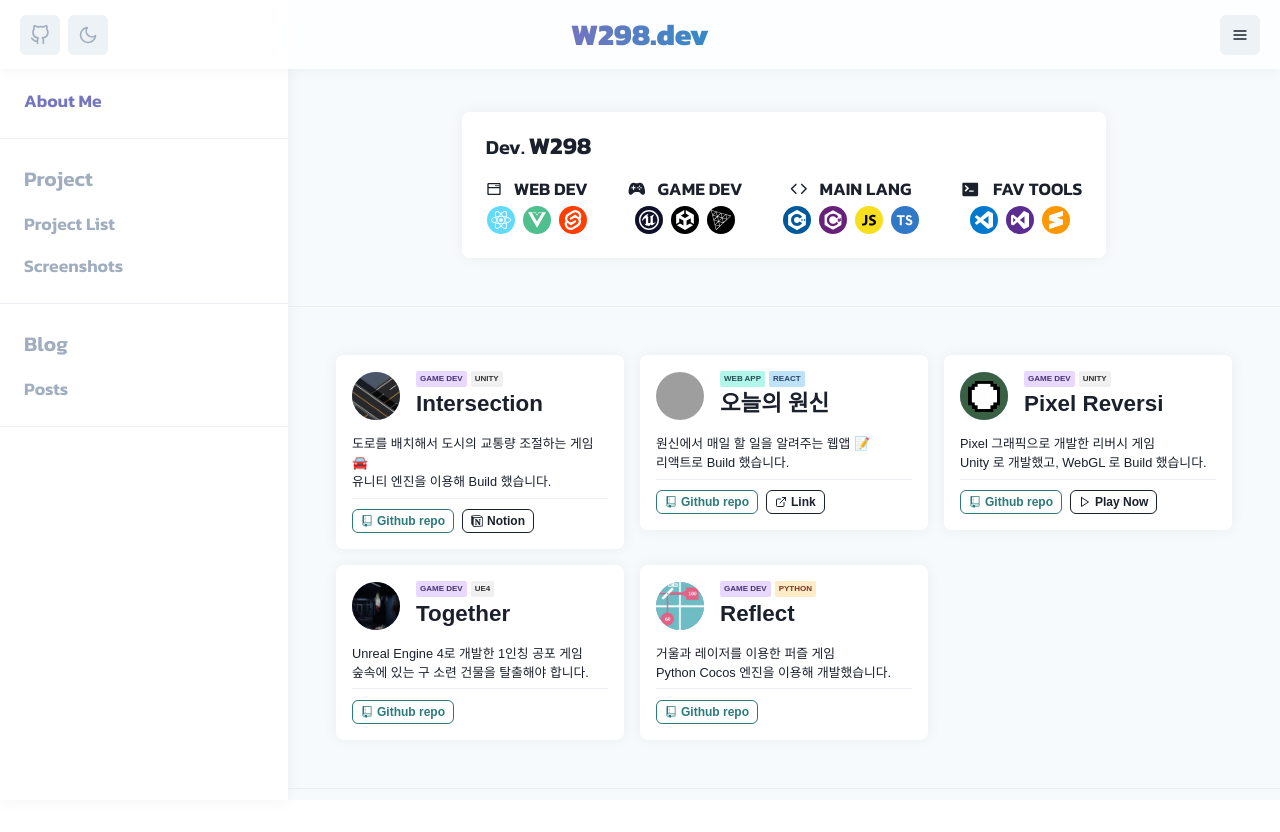
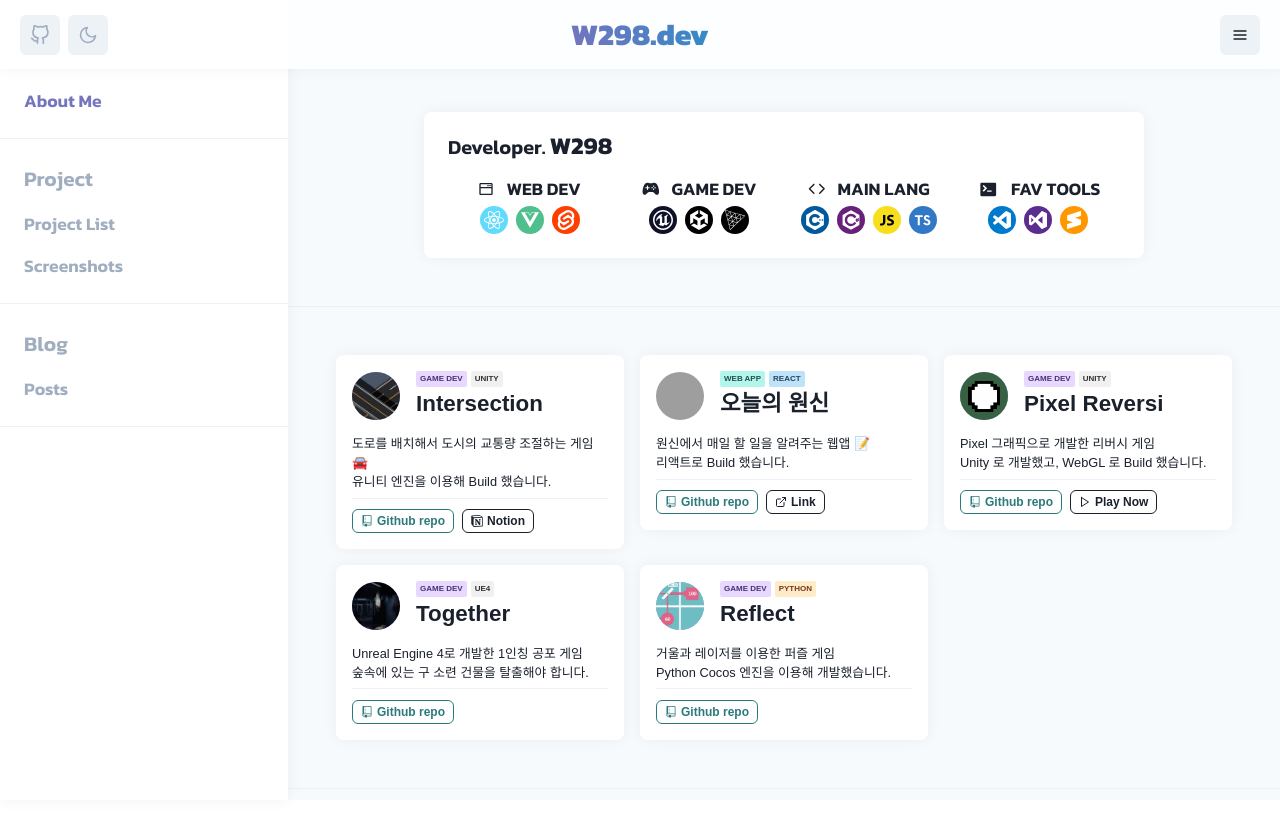
Before and after one commit to W298/w298.dev, a React (Create React App) app: page / in a window 1280 px wide. Shown: the top 832 px of the page. Built offline with nearby package versions, Linux system fonts and the light colour scheme; grey boxes are pictures that could not be loaded; a web font is replaced by a local one.

Commit message:
Manipulate AboutMe Card

```diff
--- a/src/AboutMe.js
+++ b/src/AboutMe.js
@@ -32,9 +32,11 @@ function CircleIcon({ bgColor, icon, iconSize = 1, fill = "white" }) {
       justifyContent="center"
       alignItems="center"
       _hover={{
-        transform: "scale(1.2)",
+        base: { transform: "scale(1) " },
+        sm: { transform: "scale(1)" },
+        md: { transform: "scale(1.1)" },
       }}
-      transform={{ base: "scale(0.8)", sm: "scale(0.8)", md: "scale(1)" }}
+      transform={{ base: "scale(0.9)", sm: "scale(0.9)", md: "scale(1)" }}
       transition="0.2s ease-in-out"
     >
       <Icon
@@ -56,6 +58,7 @@ function DemonCardContainer({ children }) {
       boxShadow="0 0 15px 0 rgba(0, 0, 0, 0.05)"
       flexDir="column"
       gap="0.25rem"
+      width="100%"
     >
       {children}
     </Flex>
@@ -79,6 +82,7 @@ function DemonCard({ children }) {
 export default function AboutMe() {
   return (
     <Flex p={8} py={12} justifyContent="center">
+      <Flex width={{ base: "100%", sm: "100%", md: "45rem" }}>
         <DemonCardContainer>
           <Flex alignItems="flex-end">
             <Text
@@ -89,7 +93,7 @@ export default function AboutMe() {
               pl={2}
               pr={1}
             >
-            Dev.
+              Developer.
             </Text>
             <Text
               fontSize={{ base: "1.3rem", sm: "1.3rem", md: "1.5rem" }}
@@ -100,18 +104,26 @@ export default function AboutMe() {
             </Text>
           </Flex>
           <Flex
-          gap={{ base: "1.25rem", sm: "1.25rem", md: "1.5rem" }}
+            display="grid"
+            gridTemplateColumns={{
+              base: "repeat(auto-fill, minmax(8rem, auto))",
+              sm: "repeat(auto-fill, minmax(8rem, auto))",
+              md: "repeat(auto-fill, minmax(10rem, auto))",
+            }}
             justifyContent="space-evenly"
-          alignItems="center"
-          flexWrap="wrap"
+            width="100%"
           >
             <DemonCard>
-            <Flex justifyContent="center" alignItems="center" gap="0.75rem">
+              <Flex
+                justifyContent="center"
+                alignItems="center"
+                gap={{ base: "0.5rem", sm: "0.5rem", md: "0.75rem" }}
+              >
                 <BiWindowAlt />
                 <Text
                   fontFamily="Kanit"
                   fontWeight="semibold"
-                fontSize={{ base: "1rem", sm: "1rem", md: "1.1rem" }}
+                  fontSize={{ base: "0.9rem", sm: "0.9rem", md: "1.1rem" }}
                 >
                   WEB DEV
                 </Text>
@@ -123,12 +135,16 @@ export default function AboutMe() {
               </Flex>
             </DemonCard>
             <DemonCard>
-            <Flex justifyContent="center" alignItems="center" gap="0.75rem">
+              <Flex
+                justifyContent="center"
+                alignItems="center"
+                gap={{ base: "0.5rem", sm: "0.5rem", md: "0.75rem" }}
+              >
                 <IoGameController fontSize="1.1rem" />
                 <Text
                   fontFamily="Kanit"
                   fontWeight="semibold"
-                fontSize={{ base: "1rem", sm: "1rem", md: "1.1rem" }}
+                  fontSize={{ base: "0.9rem", sm: "0.9rem", md: "1.1rem" }}
                 >
                   GAME DEV
                 </Text>
@@ -140,12 +156,16 @@ export default function AboutMe() {
               </Flex>
             </DemonCard>
             <DemonCard>
-            <Flex justifyContent="center" alignItems="center" gap="0.75rem">
+              <Flex
+                justifyContent="center"
+                alignItems="center"
+                gap={{ base: "0.5rem", sm: "0.5rem", md: "0.75rem" }}
+              >
                 <FiCode fontSize="1.1rem" />
                 <Text
                   fontFamily="Kanit"
                   fontWeight="semibold"
-                fontSize={{ base: "1rem", sm: "1rem", md: "1.1rem" }}
+                  fontSize={{ base: "0.9rem", sm: "0.9rem", md: "1.1rem" }}
                 >
                   MAIN LANG
                 </Text>
@@ -153,17 +173,25 @@ export default function AboutMe() {
               <Flex gap={{ base: "0.2rem", sm: "0.2rem", md: "0.5rem" }}>
                 <CircleIcon bgColor="#00599C" icon={SiCplusplus} />
                 <CircleIcon bgColor="#68217A" icon={CSharp} />
-              <CircleIcon bgColor="#F7DF1E" icon={DiJavascript1} fill="black" />
+                <CircleIcon
+                  bgColor="#F7DF1E"
+                  icon={DiJavascript1}
+                  fill="black"
+                />
                 <CircleIcon bgColor="#3178C6" icon={Typescript} />
               </Flex>
             </DemonCard>
             <DemonCard>
-            <Flex justifyContent="center" alignItems="center" gap="0.75rem">
+              <Flex
+                justifyContent="center"
+                alignItems="center"
+                gap={{ base: "0.5rem", sm: "0.5rem", md: "0.75rem" }}
+              >
                 <DiTerminal fontSize="1.4rem" />
                 <Text
                   fontFamily="Kanit"
                   fontWeight="semibold"
-                fontSize={{ base: "1rem", sm: "1rem", md: "1.1rem" }}
+                  fontSize={{ base: "0.9rem", sm: "0.9rem", md: "1.1rem" }}
                 >
                   FAV TOOLS
                 </Text>
@@ -189,5 +217,6 @@ export default function AboutMe() {
           </Flex>
         </DemonCardContainer>
       </Flex>
+    </Flex>
   );
 }
```
Lines whose indentation alone changed are shown as unchanged.
